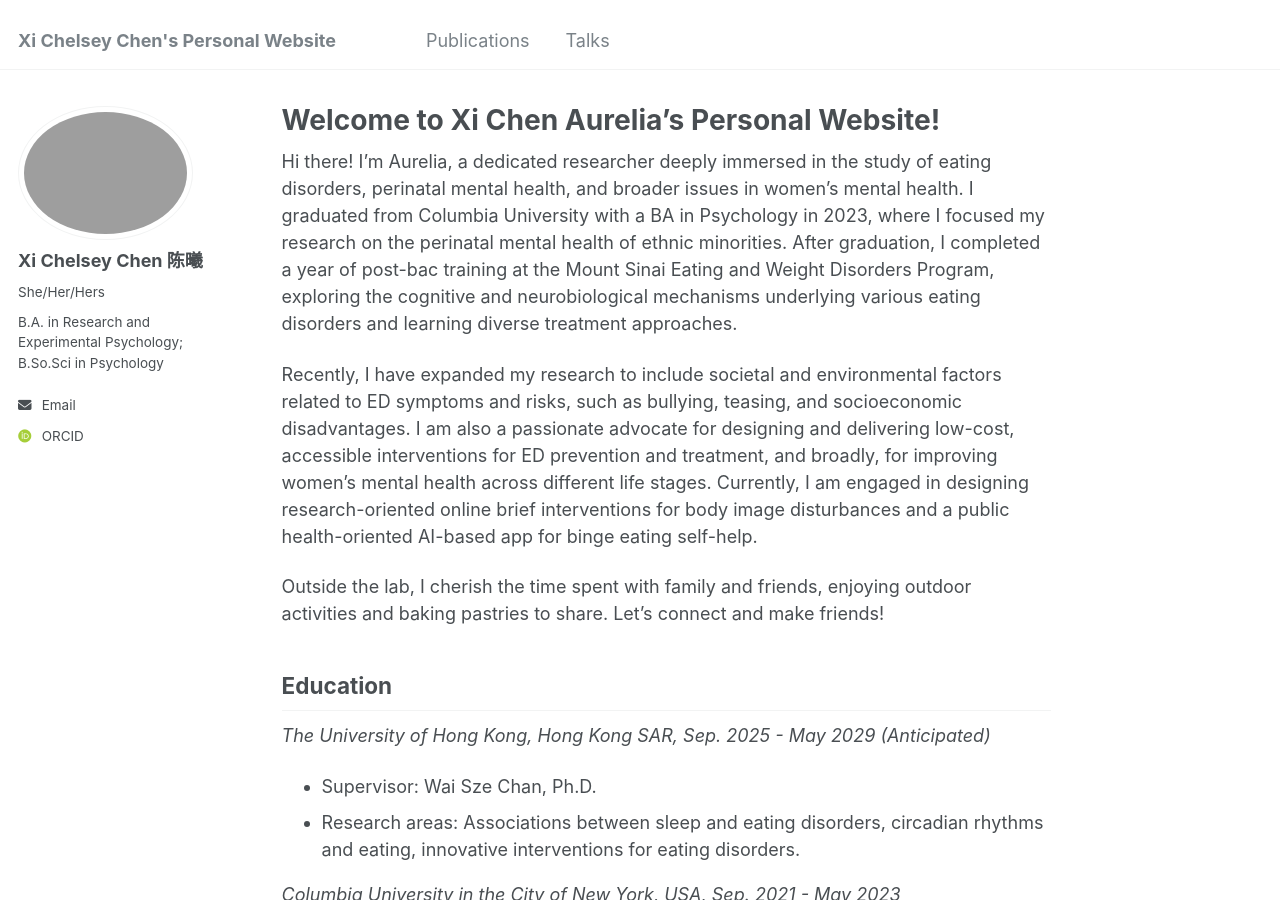
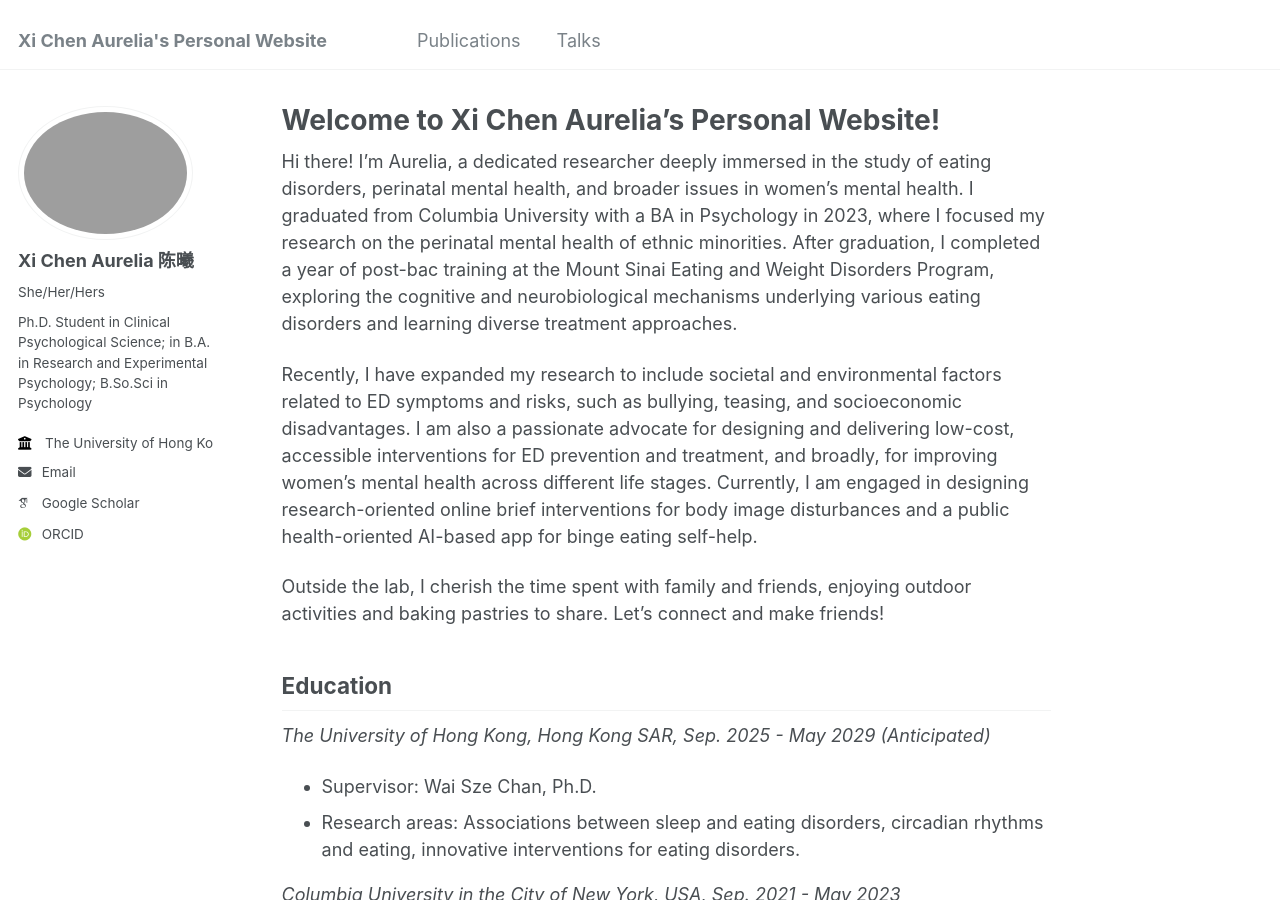
Before and after one commit to xixichen002/xixichen002.github.io, a Jekyll site: the page built from _pages/about.md, in a window 1280 px wide and 900 px high. Built offline with Jekyll 4.4.1, drawn with Linux system fonts in a browser that asks for light colours; some web fonts are replaced.

Commit message:
Update _config.yml

```diff
--- a/_config.yml
+++ b/_config.yml
@@ -8,7 +8,7 @@
 
 # Basic Site Settings
 locale                   : "en-US"
-title                    : "Xi Chelsey Chen's Personal Website"
+title                    : "Xi Chen Aurelia's Personal Website"
 title_separator          : "-"
 name                     : &name "Your Name"
 description              : &description "personal description"
@@ -22,17 +22,17 @@ repository               : "academicpages/academicpages.github.io"
 author:
   # Biographic information
   avatar           : "Xi Chen.jpg"
-  name             : "Xi Chelsey Chen 陈曦"
+  name             : "Xi Chen Aurelia 陈曦"
   pronouns         : "She/Her/Hers"
-  bio              : "B.A. in Research and Experimental Psychology; B.So.Sci in Psychology"
+  bio              : "Ph.D. Student in Clinical Psychological Science; in B.A. in Research and Experimental Psychology; B.So.Sci in Psychology"
   location         : #"Earth"
-  employer         : #"Columbia University (这个可以吗)"
+  employer         : "The University of Hong Kong"
   uri              : # URL
   email            : "c.xi@columbia.edu"
 
   # Academic websites
   arxiv            : # URL - Update with the correct link to your profile
-  googlescholar    : #"https://scholar.google.com/citations?user=PS_CX0AAAAAJ"
+  googlescholar    : "https://scholar.google.com/citations?user=W8HUVrkAAAAJ&hl=en&oi=sra"
   impactstory      : # URL
   orcid            : "https://orcid.org/0009-0000-1034-3654"
   semantic         : # URL
```
